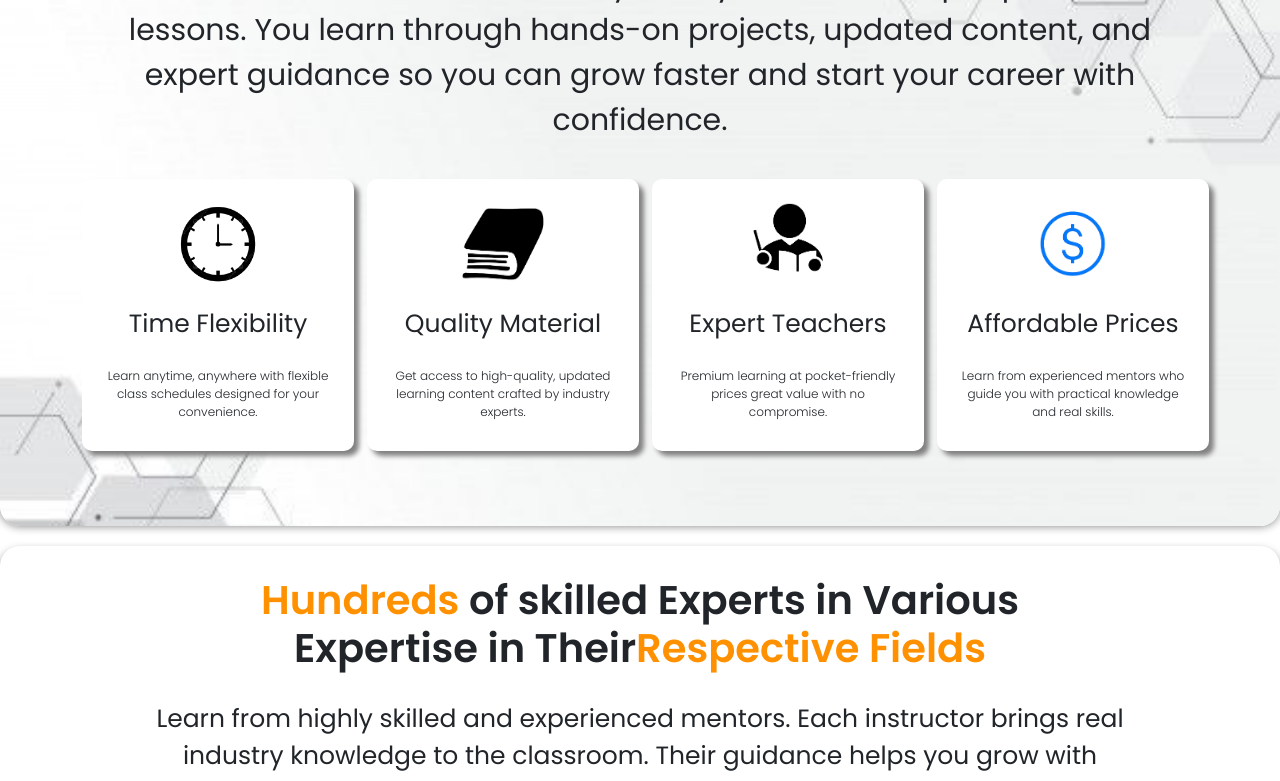
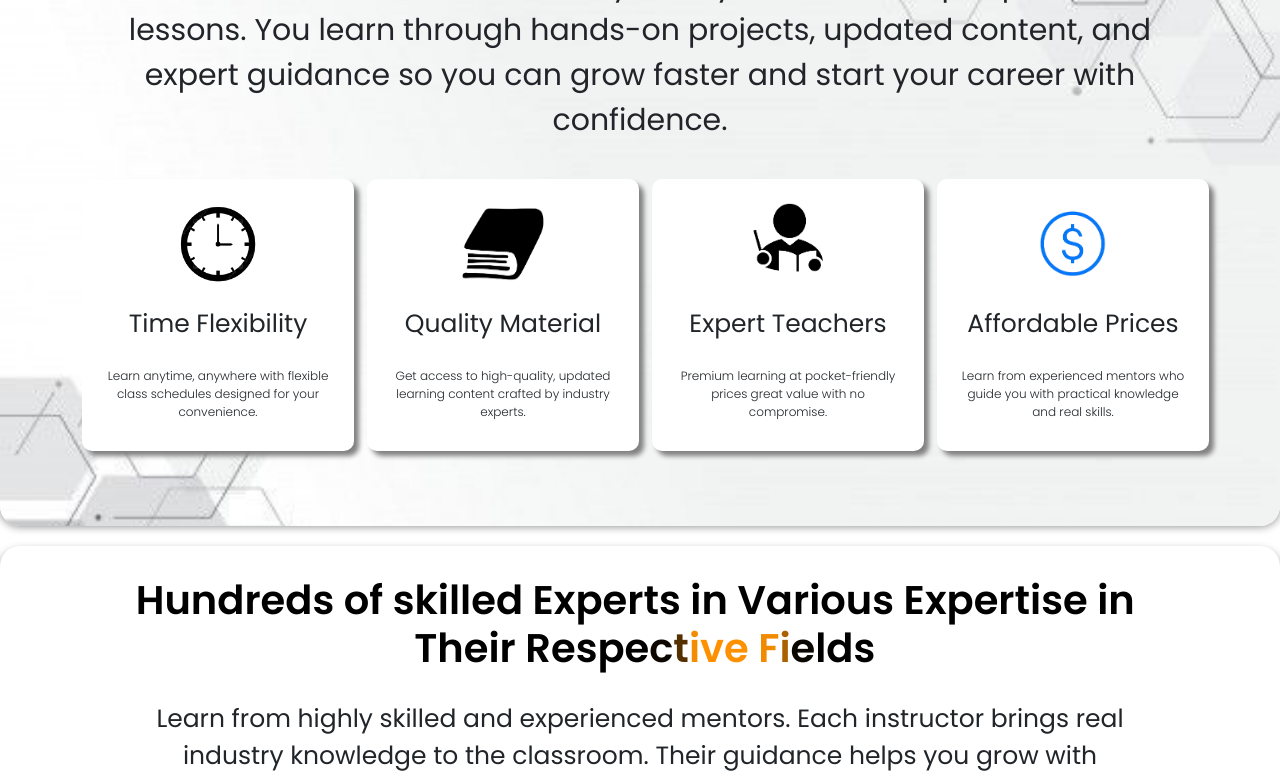
Before and after one commit to 9828103222/Alram-academy, a React (Vite) app: page / in a window 1280 px wide. Shown: the part 2000-2781 px from the top of the page. Built offline with nearby package versions, Linux system fonts and the light colour scheme; a web font is replaced by a local one.

Commit message:
making logo click able and use some animations

```diff
--- a/src/App.css
+++ b/src/App.css
@@ -813,20 +813,27 @@
 
 /* trainer section css*/
 .trainer {
-  /* border: 2px solid black; */
   border-radius: 20px;
   margin: 20px 0px;
   box-shadow: 0px 5px 10px 0px gray;
   text-align: center;
   padding: 30px 0px;
 }
+
 .trainer h1 {
   font-size: 40px;
   font-weight: 600;
 }
+
 .trainer h1 span {
+  color: black;
+  transition: color 0.3s;
+}
+
+.trainer h1 span.active {
   color: #ff9100;
 }
+
 .trainer p {
   font-size: 25px;
   font-weight: 400;
--- a/src/App.jsx
+++ b/src/App.jsx
@@ -56,6 +56,7 @@ function App() {
 
   <Routes>
     <Route path="/" element={<Home/>} />
+    <Route path="/home" element={<Home/>} />
   <Route path='/about' element={<About />} />
     <Route path='/courses' element={<Courses/>}/>
     <Route path='/reviews' element={<Reviews/>}/>
--- a/src/Component/Navbar.jsx
+++ b/src/Component/Navbar.jsx
@@ -9,7 +9,9 @@ function Navbar() {
         <div className="container">
 
           <div className="navpart1 navbar-brand">
+            <Link to="/">
             <img src={logo} alt="" />
+            </Link>
           </div>
 
           <button
@@ -25,7 +27,7 @@ function Navbar() {
 
             <div className="navpart2 mx-auto">
               <ul className="navbar-nav">
-                <li className="nav-item"><Link className="nav-link" to="/">HOME</Link></li>
+                <li className="nav-item"><Link className="nav-link" to="/home">HOME</Link></li>
                 <li className="nav-item"><Link className="nav-link" to="/about">ABOUT US</Link></li>
                 <li className="nav-item"><Link className="nav-link" to="/courses">COURSES</Link></li>
                 <li className="nav-item"><Link className="nav-link" to="/reviews">REVIEWS</Link></li>
--- a/src/Component/Pages/Trainer.jsx
+++ b/src/Component/Pages/Trainer.jsx
@@ -1,50 +1,81 @@
-import React from "react";
+import React, { useEffect, useState } from "react";
 import trainer1 from "../../assets/trainer1.jpg";
 import trainer2 from "../../assets/trainer2.jpg";
 import trainer3 from "../../assets/trainer3.jpg";
 import trainer4 from "../../assets/trainer4.jpg";
 
 function Trainer() {
+  // 🔥 pura sentence ek string me
+  const text =
+    "Hundreds of skilled Experts in Various Expertise in \n Their Respective Fields";
+
+  // 🔥 letters me split
+  const letters = text.split("");
+
+  const [index, setIndex] = useState(0);
+  const windowSize = 6; // 👉 ek time pe 6 letters orange
+
+  useEffect(() => {
+    const interval = setInterval(() => {
+      setIndex((prev) => (prev + 1) % letters.length);
+    }, 100); // 👉 speed (kam = fast)
+
+    return () => clearInterval(interval);
+  }, [letters.length]);
+
   return (
     <>
       <div className="trainer">
         <h1>
-          <span>Hundreds</span> of skilled Experts in Various<br/> Expertise in Their
-          <span>Respective Fields</span>
+          {letters.map((char, i) => (
+            <span
+              key={i}
+              className={
+                (i >= index && i < index + windowSize) ||
+                (index + windowSize > letters.length &&
+                  i < (index + windowSize) % letters.length)
+                  ? "active"
+                  : ""
+              }
+            >
+              {char === " " ? "\u00A0" : char}
+            </span>
+          ))}
         </h1>
+
         <p>
           Learn from highly skilled and experienced mentors. Each instructor
-          brings real<br/> industry knowledge to the classroom. Their guidance helps
-          you grow with<br/> confidence and clarity.
+          brings real<br /> industry knowledge to the classroom. Their guidance
+          helps you grow with<br /> confidence and clarity.
         </p>
+
         <div className="trainerdp">
           <div className="container">
             <div className="row">
               <div className="col-lg-3 col-md-6 col-sm-12 train">
-
-
                 <div className="trainerimg">
                   <img src={trainer1} alt="" />
                 </div>
-
-
                 <h1>Ritu Sharma</h1>
                 <p>Ecommerce</p>
               </div>
-          <div className="col-lg-3 col-md-6 col-sm-12 train">
-                <div className="trainerimg im ">
+
+              <div className="col-lg-3 col-md-6 col-sm-12 train">
+                <div className="trainerimg im">
                   <img src={trainer2} alt="" />
                 </div>
                 <h1>Rahul Choudhary</h1>
                 <p>Web Development</p>
               </div>
+
               <div className="col-lg-3 col-md-6 col-sm-12 train">
                 <div className="trainerimg im">
                   <img src={trainer3} alt="" />
                 </div>
-                <h1> Lavina Kumawat</h1>
+                <h1>Lavina Kumawat</h1>
                 <p>Graphic Designer</p>
               </div>
+
               <div className="col-lg-3 col-md-6 col-sm-12 train">
                 <div className="trainerimg">
                   <img src={trainer4} alt="" />
```
